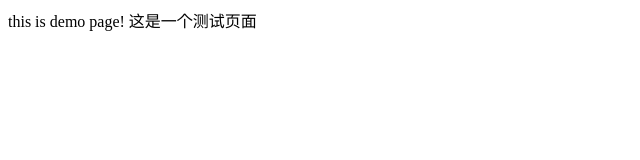
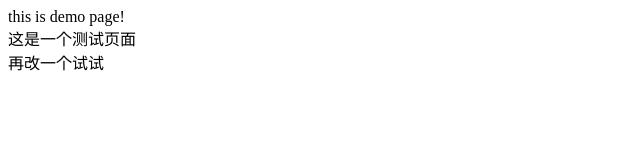
Before and after one commit to jxdz086465/git_demo, a plain HTML site: page index.html in a window 1280 px wide. Shown: the whole page, without its empty margins (0-640 px from the left). Drawn offline with Linux system fonts and the light colour scheme.

Commit message:
添加了中文

```diff
--- a/index.html
+++ b/index.html
@@ -2,10 +2,11 @@
 <html lang="en">
 <head>
     <meta charset="UTF-8">
-    <title>demo file</title>
+    <title>index</title>
 </head>
 <body>
-    this is demo page!
-    这是一个测试页面
+<div>this is demo page!</div>
+<div>这是一个测试页面</div>
+<div>再改一个试试</div>
 </body>
 </html>
```
